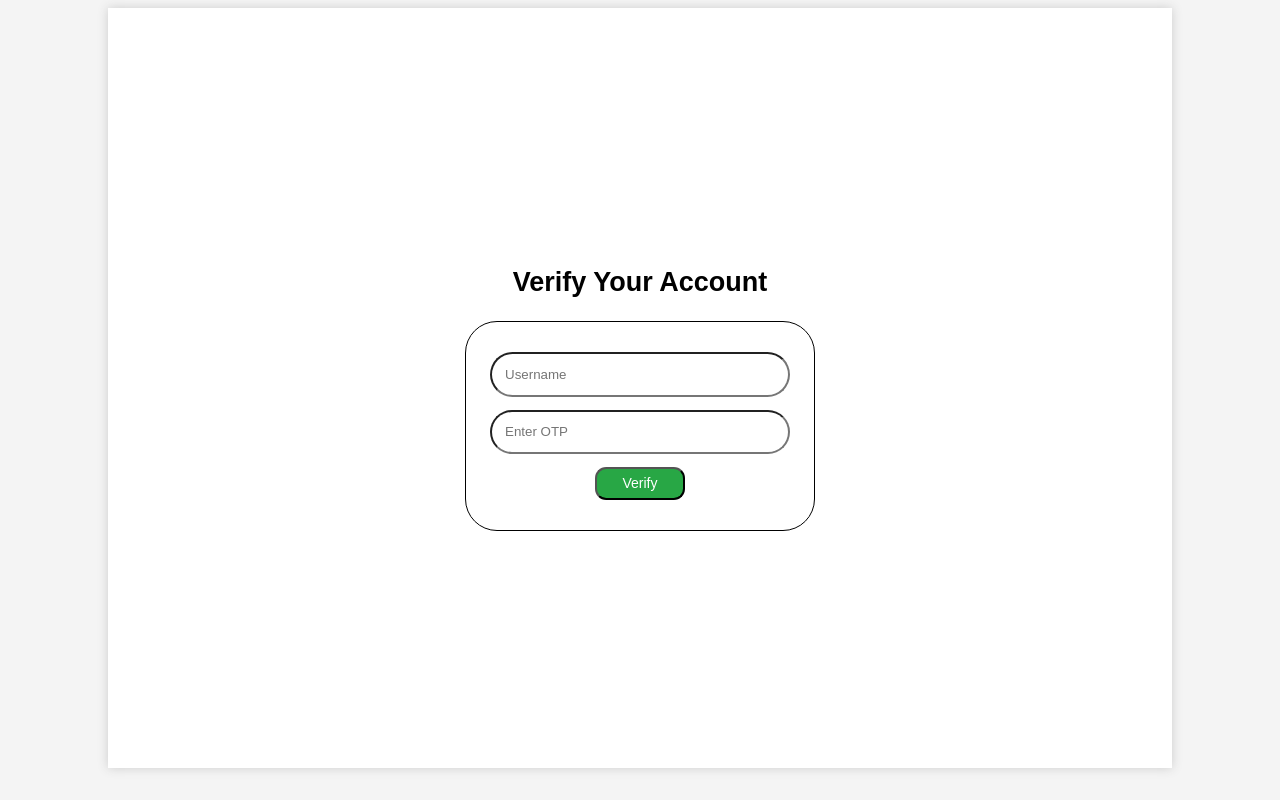
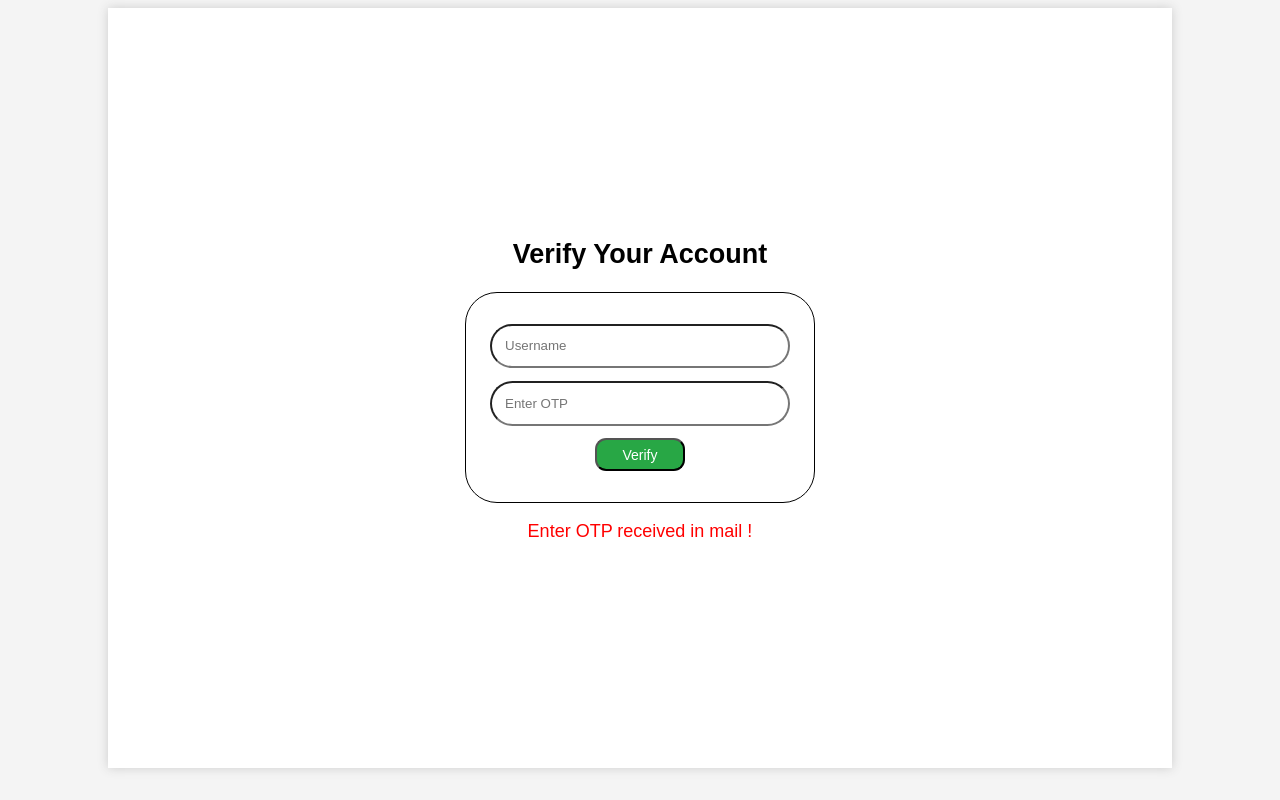
Before and after one commit to Kishore1407/User-management, a FastAPI app: page /verify-otp in a window 1280 px wide. Run offline with FastAPI, Linux system fonts and the light colour scheme.

Commit message:
Update verify_otp.html

```diff
--- a/templates/verify_otp.html
+++ b/templates/verify_otp.html
@@ -6,6 +6,7 @@
     <input type="text" name="otp" placeholder="Enter OTP" required><br>
     <input type="submit" value="Verify" class="btn">
 </form>
+<p style="color: red">Enter OTP received in mail !</p>
 {% if error %}
 <p style="color:red;">{{ error }}</p>
 {% endif %}
```
